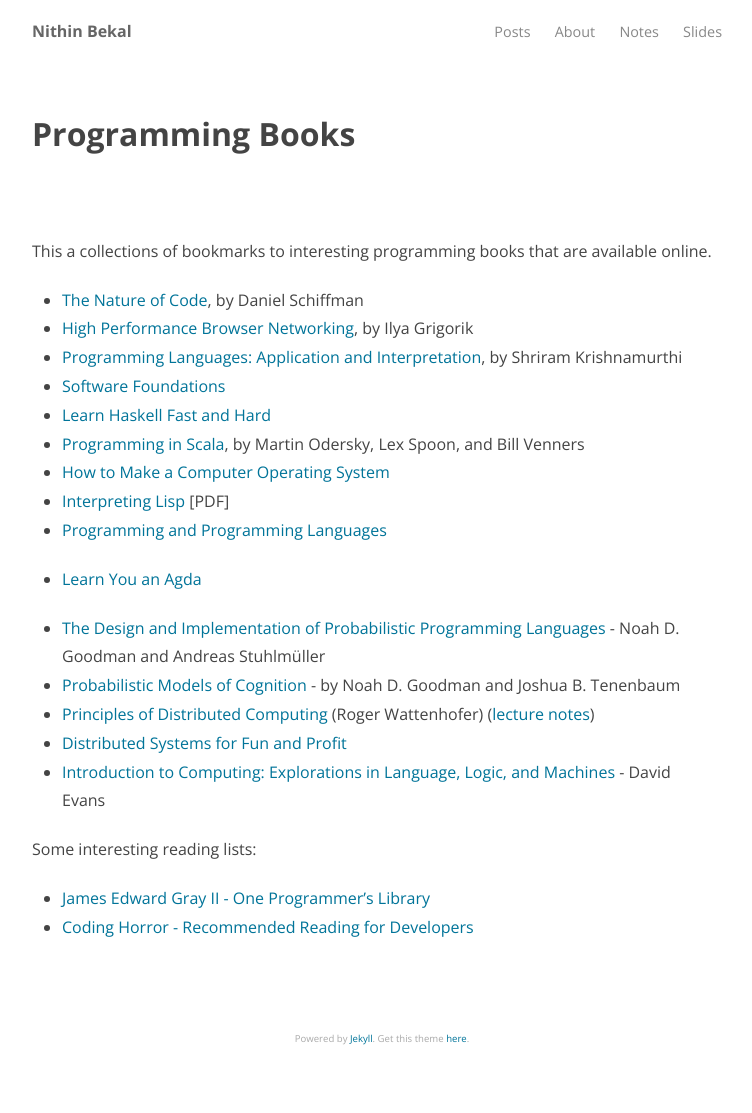
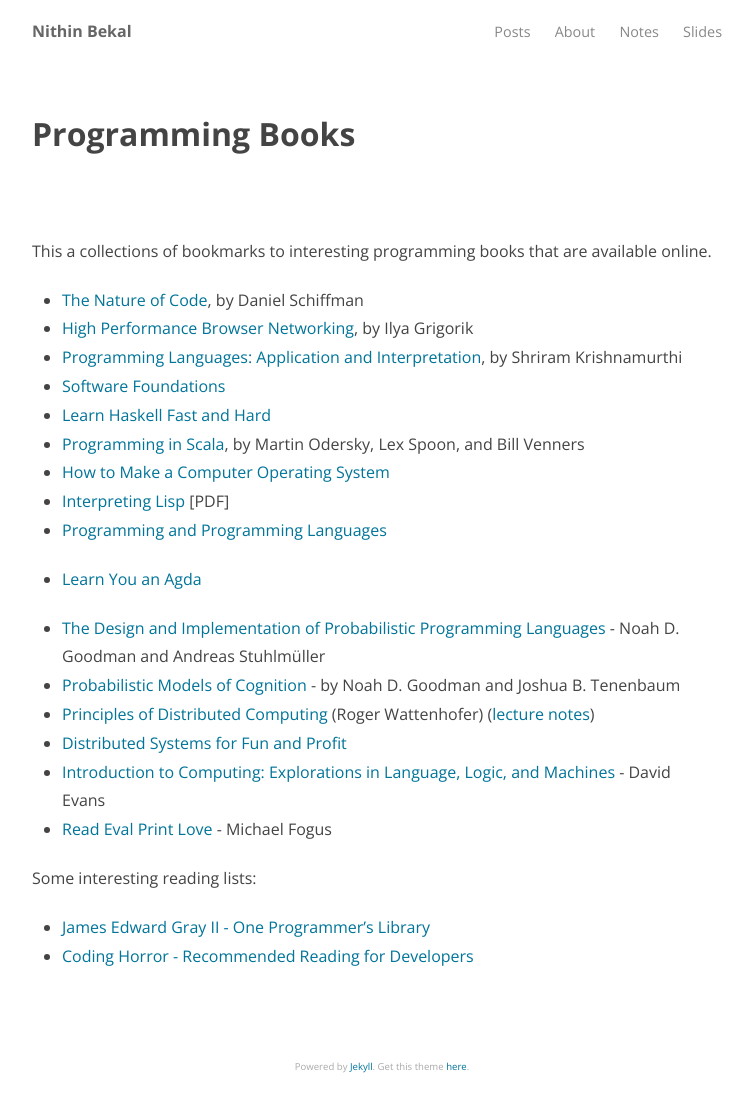
Before and after one commit to nithinbekal/nithinbekal.github.io, a Jekyll site: the page built from notes/programming-books.md, in a window 1280 px wide. Shown: the whole page, without its empty margins (258-1010 px from the left). Built offline with Jekyll 4.4.1, drawn with Linux system fonts in a browser that asks for light colours; before the commit the page ends 1085 px from its top, so only the background shows below that.

Commit message:
Add bookmark - Read Eval Print Love

```diff
--- a/notes/programming-books.md
+++ b/notes/programming-books.md
@@ -23,6 +23,7 @@ This a collections of bookmarks to interesting programming books that are availa
   ([lecture notes](http://dcg.ethz.ch/lectures/podc_allstars/))
 - [Distributed Systems for Fun and Profit](http://book.mixu.net/distsys/)
 - [Introduction to Computing: Explorations in Language, Logic, and Machines](http://www.computingbook.org) - David Evans
+- [Read Eval Print Love](https://leanpub.com/readevalprintlove003/read) - Michael Fogus
 
 Some interesting reading lists:
 
```
